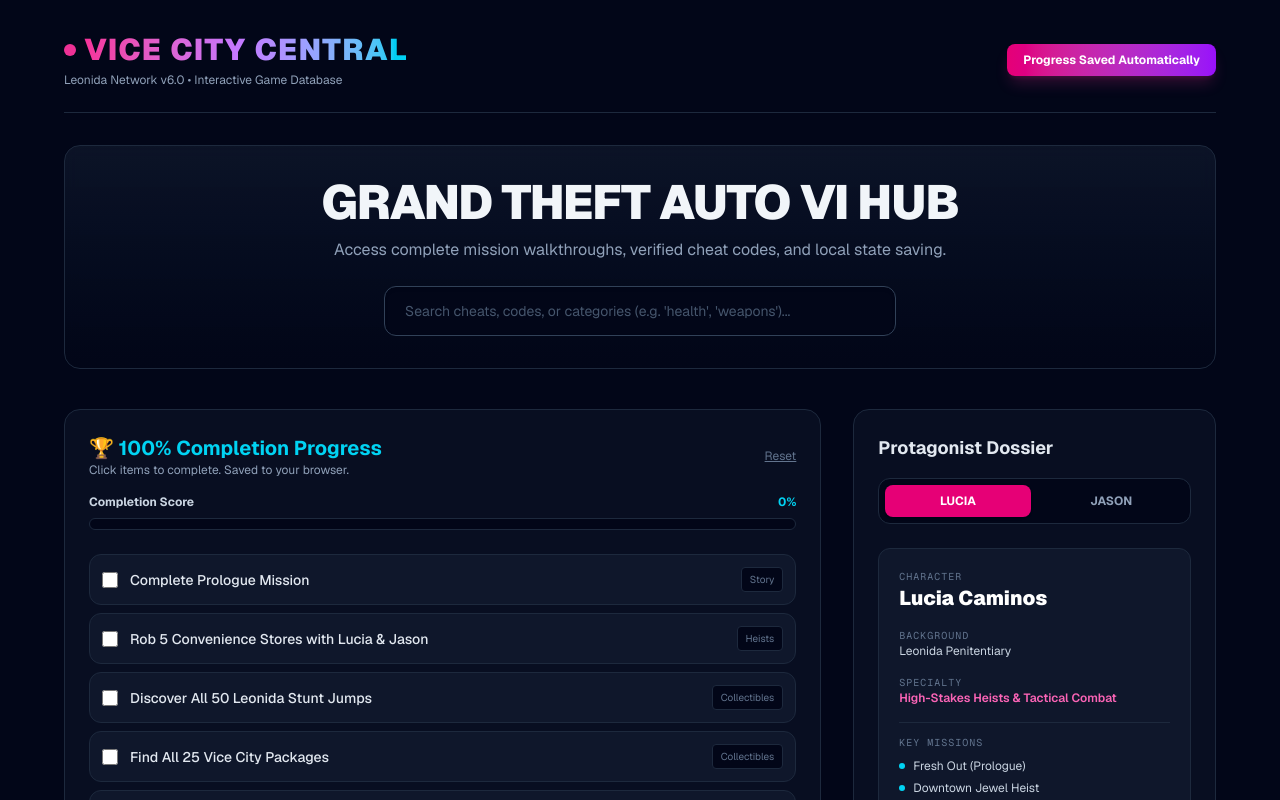
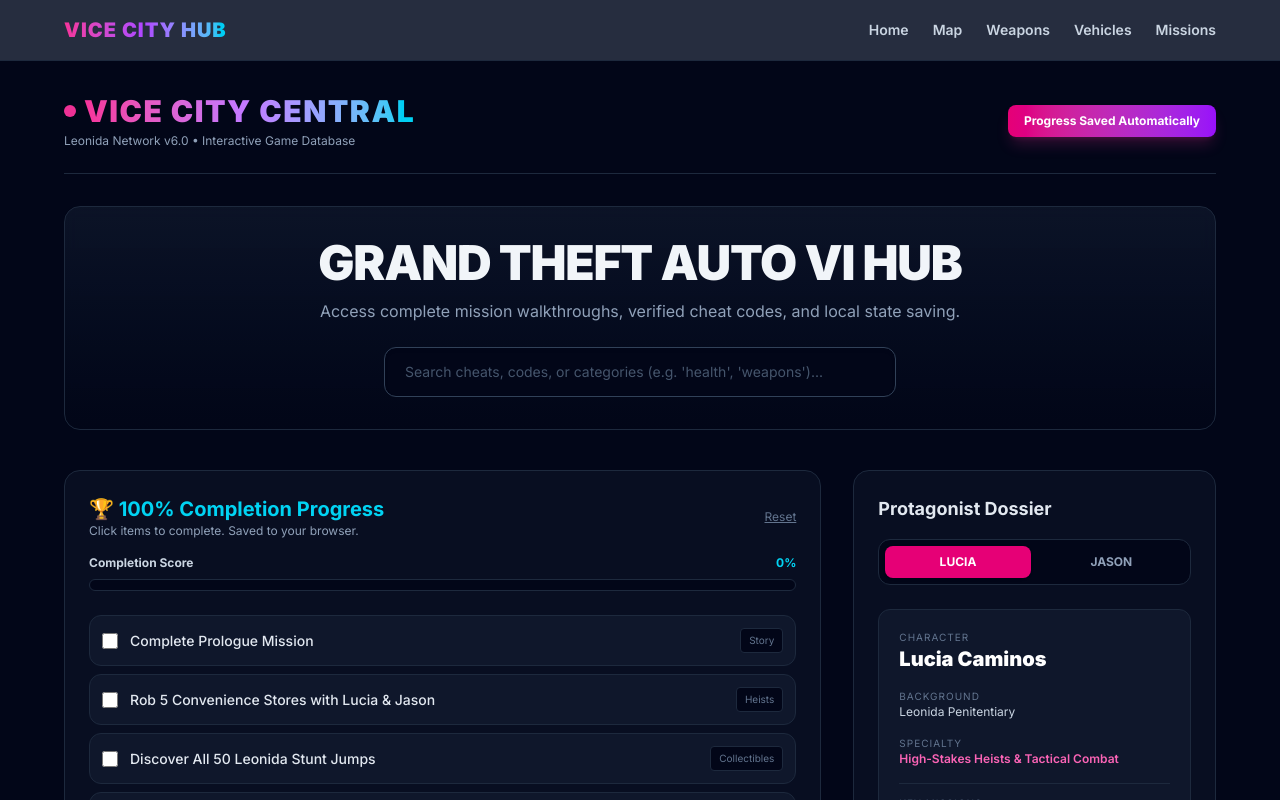
Before and after one commit to chegehjr29-lab/gta6-walkthrough, a Next.js app: page / in a window 1280 px wide. Shown: the top 800 px of the page. Built offline with nearby package versions, Linux system fonts and the light colour scheme.

Commit message:
Rewrite layout with clean relative navbar import

```diff
--- /dev/null
+++ b/app/components/Navbar.tsx
@@ -0,0 +1,38 @@
+import React from 'react';
+import Link from 'next/link';
+
+export default function Navbar() {
+  return (
+    <nav className="bg-slate-900/90 backdrop-blur-md border-b border-slate-800 sticky top-0 z-50 px-6 py-4">
+      <div className="max-w-6xl mx-auto flex items-center justify-between">
+
+        {/* Logo / Brand */}
+        <Link href="/" className="flex items-center space-x-2">
+          <span className="text-xl font-black tracking-wider text-transparent bg-clip-text bg-gradient-to-r from-pink-500 via-purple-500 to-cyan-400">
+            VICE CITY HUB
+          </span>
+        </Link>
+
+        {/* Navigation Links */}
+        <div className="flex items-center space-x-6 text-sm font-semibold">
+          <Link href="/" className="text-slate-300 hover:text-pink-400 transition-colors">
+            Home
+          </Link>
+          <Link href="/map" className="text-slate-300 hover:text-cyan-400 transition-colors">
+            Map
+          </Link>
+          <Link href="/weapons" className="text-slate-300 hover:text-pink-400 transition-colors">
+            Weapons
+          </Link>
+          <Link href="/vehicles" className="text-slate-300 hover:text-purple-400 transition-colors">
+            Vehicles
+          </Link>
+          <Link href="/missions" className="text-slate-300 hover:text-amber-400 transition-colors">
+            Missions
+          </Link>
+        </div>
+
+      </div>
+    </nav>
+  );
+}
--- a/app/layout.tsx
+++ b/app/layout.tsx
@@ -1,20 +1,13 @@
 import type { Metadata } from "next";
-import { Geist, Geist_Mono } from "next/font/google";
+import { Inter } from "next/font/google";
 import "./globals.css";
+import Navbar from "./components/Navbar";
 
-const geistSans = Geist({
-  variable: "--font-geist-sans",
-  subsets: ["latin"],
-});
-
-const geistMono = Geist_Mono({
-  variable: "--font-geist-mono",
-  subsets: ["latin"],
-});
+const inter = Inter({ subsets: ["latin"] });
 
 export const metadata: Metadata = {
-  title: "Create Next App",
-  description: "Generated by create next app",
+  title: "GTA VI Walkthrough Hub",
+  description: "Guides, maps, weapons, and vehicles for Leonida",
 };
 
 export default function RootLayout({
@@ -23,11 +16,11 @@
   children: React.ReactNode;
 }>) {
   return (
-    <html
-      lang="en"
-      className={`${geistSans.variable} ${geistMono.variable} h-full antialiased`}
-    >
-      <body className="min-h-full flex flex-col">{children}</body>
+    <html lang="en">
+      <body className={inter.className}>
+        <Navbar />
+        {children}
+      </body>
     </html>
   );
 }
```
